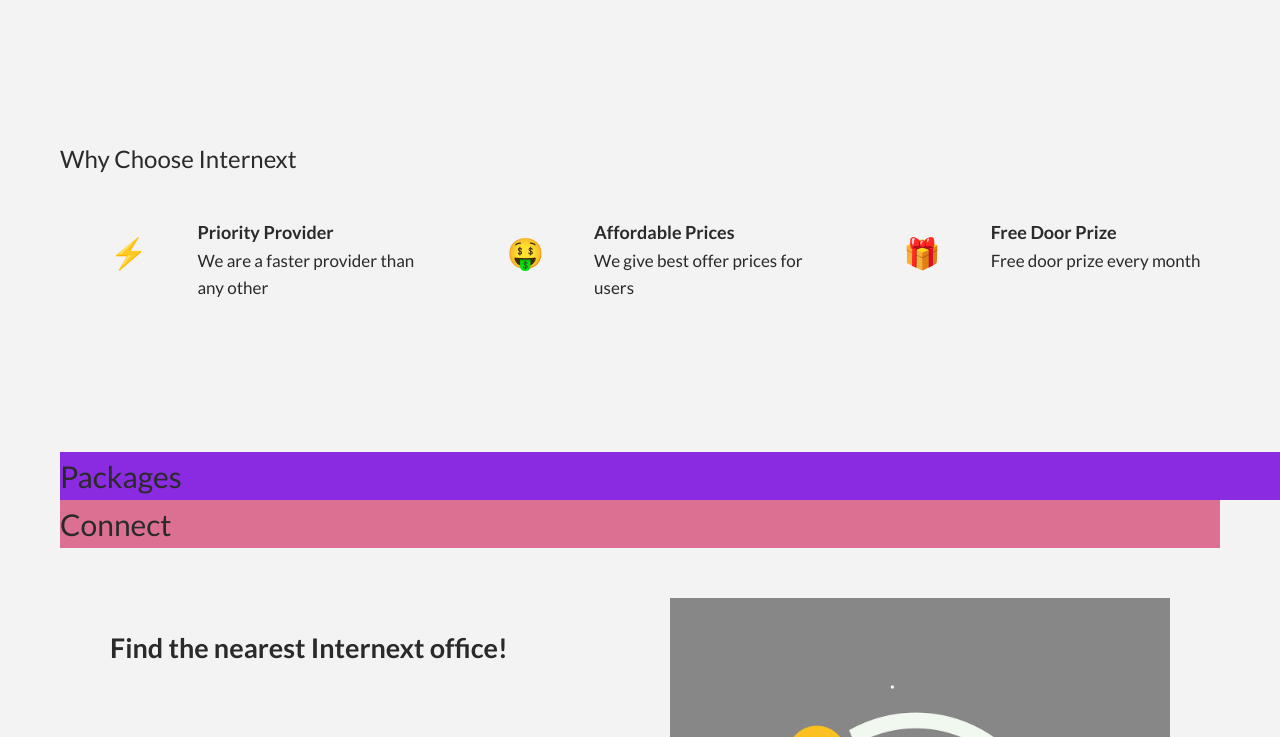
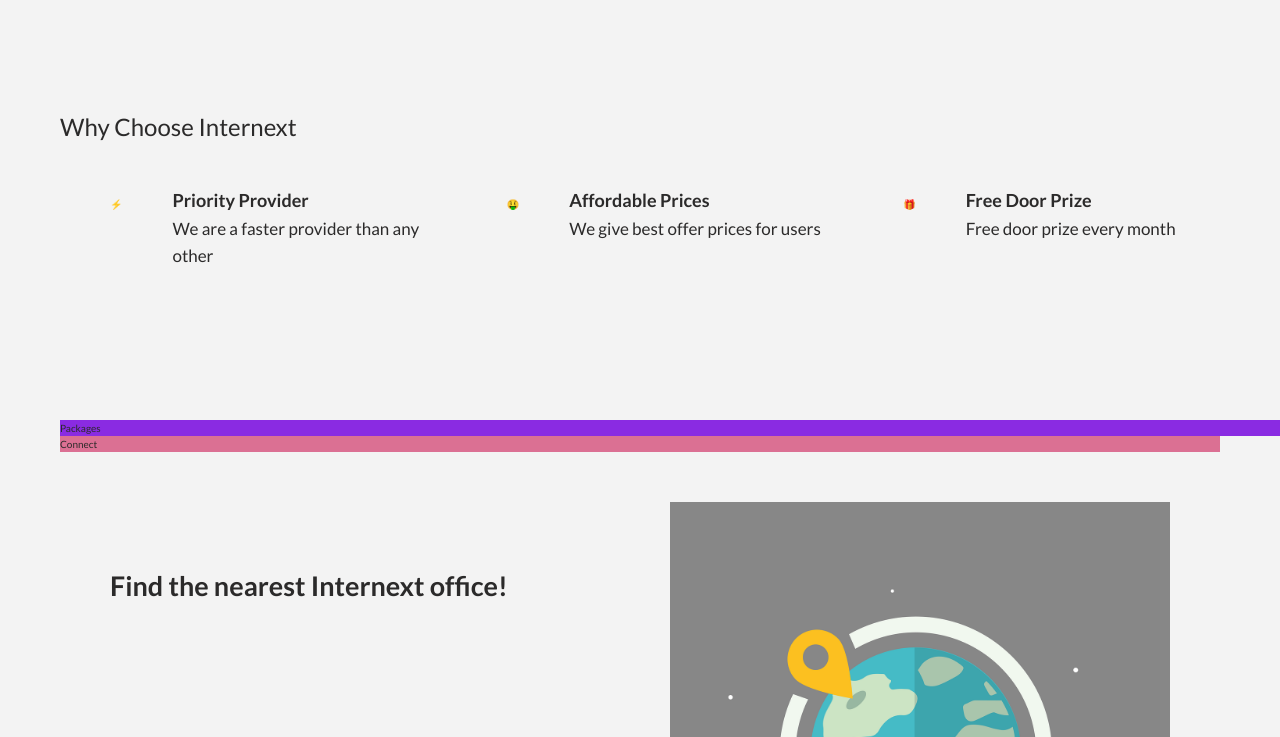
Before and after one commit to rtambunt/internext-landing-page, a website: page index.html in a window 1280 px wide. Shown: the part 698-1435 px from the top of the page. Drawn offline with Linux system fonts and the light colour scheme.

Commit message:
Reset base font-size

```diff
--- a/sass/_base.scss
+++ b/sass/_base.scss
@@ -42,9 +42,4 @@
     )
     [center-end] minmax(6rem, 1fr)
     [full-end];
-
-  & > * {
-    // padding: 40px;
-    font-size: 3rem;
-  }
 }
```
Also changed, not shown: css/style.css.
